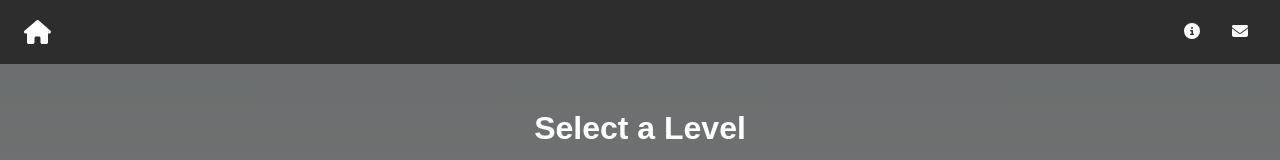
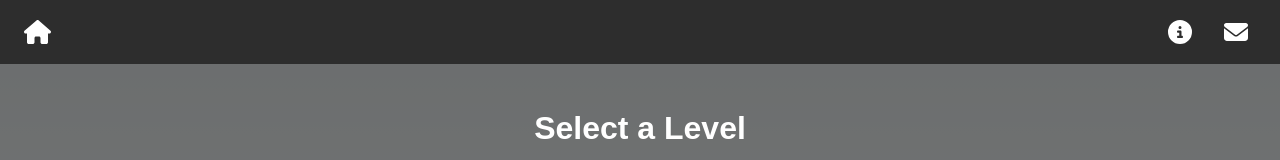
Before and after one commit to swiftugandan/quizmastr, a Next.js app: page /quiz in a window 1280 px wide. Shown: the top 160 px of the page. Built offline with nearby package versions, Linux system fonts and the light colour scheme.

Commit message:
Style improvements

```diff
--- a/components/Header.js
+++ b/components/Header.js
@@ -30,6 +30,7 @@ export const Header = () => {
     },
     icon: {
       marginRight: "8px",
+      fontSize: "24px",
     },
     links: {
       display: "flex",
--- a/styles/styles.js
+++ b/styles/styles.js
@@ -4,6 +4,13 @@ export const overlay = {
   display: "flex",
   alignItems: "center",
   justifyContent: "center",
+};
+
+export const quizContainer = {
+  display: "flex",
+  alignItems: "center",
+  justifyContent: "center",
+  flexDirection: "column",
 };
 
 export const pageTitle = {
@@ -20,9 +27,8 @@ export const pageTitle = {
 
 export const newQuizButton = {
   display: "block",
-  width: "100%",
+  width: "90%",
   padding: "20px",
-  marginTop: "2rem",
   marginBottom: "4rem",
   borderRadius: "5px",
   backgroundColor: "rgb(0 0 0)",
```
Also changed, not shown: components/Quiz.js (+5 -3 lines), pages/quiz/year/[year]/subject/[subject].js (+7 -2 lines).
